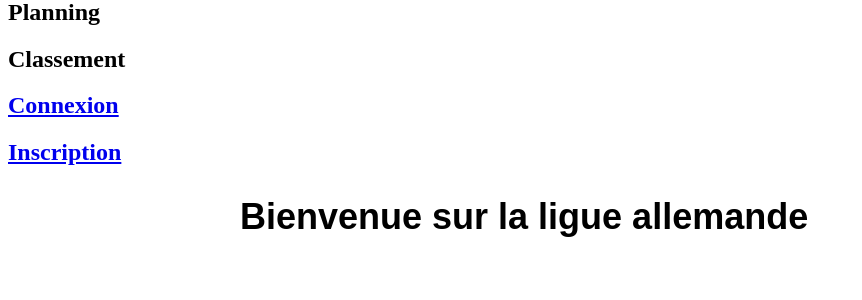
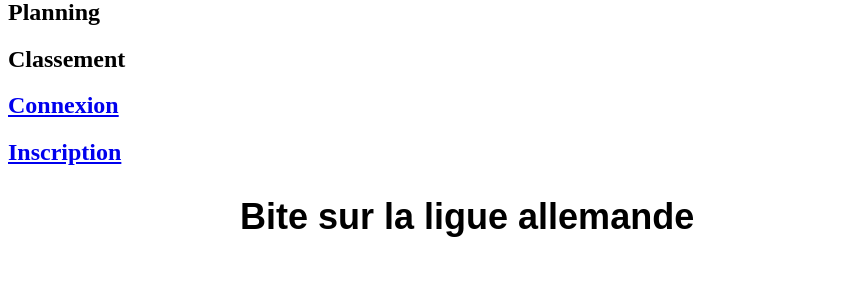
Before and after one commit to BigBern44/LigueAllemandeSymfony, a Symfony app: template templates/home/index.html.twig in a window 1280 px wide. Shown: the part 162-462 px from the top of the page, without its empty margins (0-862 px from the left). Run offline with Twig, Linux system fonts and the light colour scheme; the template is opened without the code that fills it, so the values that code supplies are empty; some libraries are stand-ins or nearby versions.

Commit message:
re tests pierre

```diff
--- a/assets/styles/app.css
+++ b/assets/styles/app.css
@@ -21,6 +21,10 @@
     align-items: center;
     border: 1px solid black;
 
+}
+
+h1{
+    color: red;
 }
 /*
 .ligueIndex{
--- a/assets/styles/main.css
+++ b/assets/styles/main.css
@@ -0,0 +1,3 @@
+.test{
+    color: blue;
+}
--- a/templates/home/index.html.twig
+++ b/templates/home/index.html.twig
@@ -12,6 +12,6 @@
 
 <div class="example-wrapper">
 
-<h1> Bienvenue sur la ligue allemande </h1>
+<h1 class="test"> Bite sur la ligue allemande </h1>
 </div>
 {% endblock %}
```
